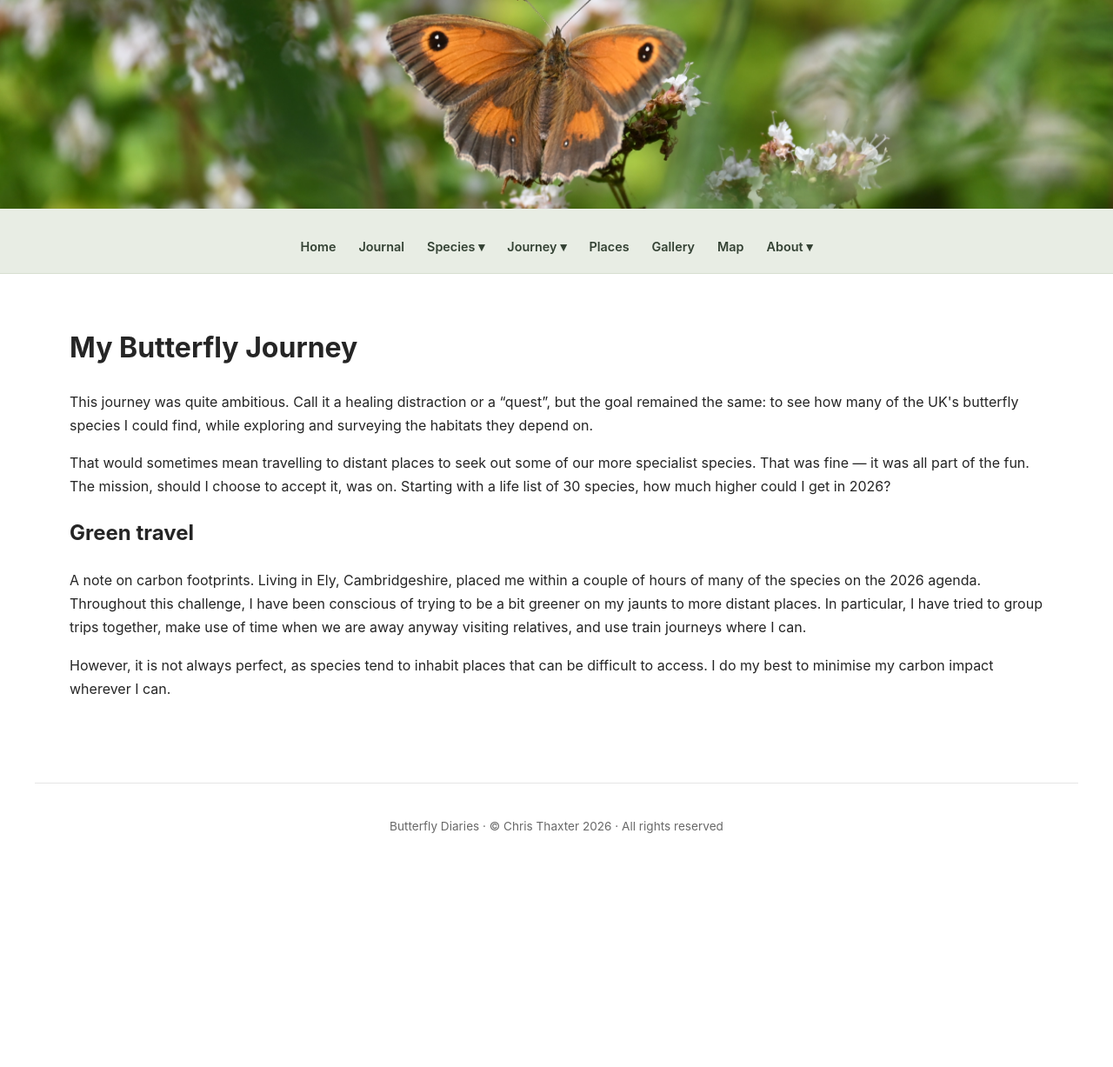
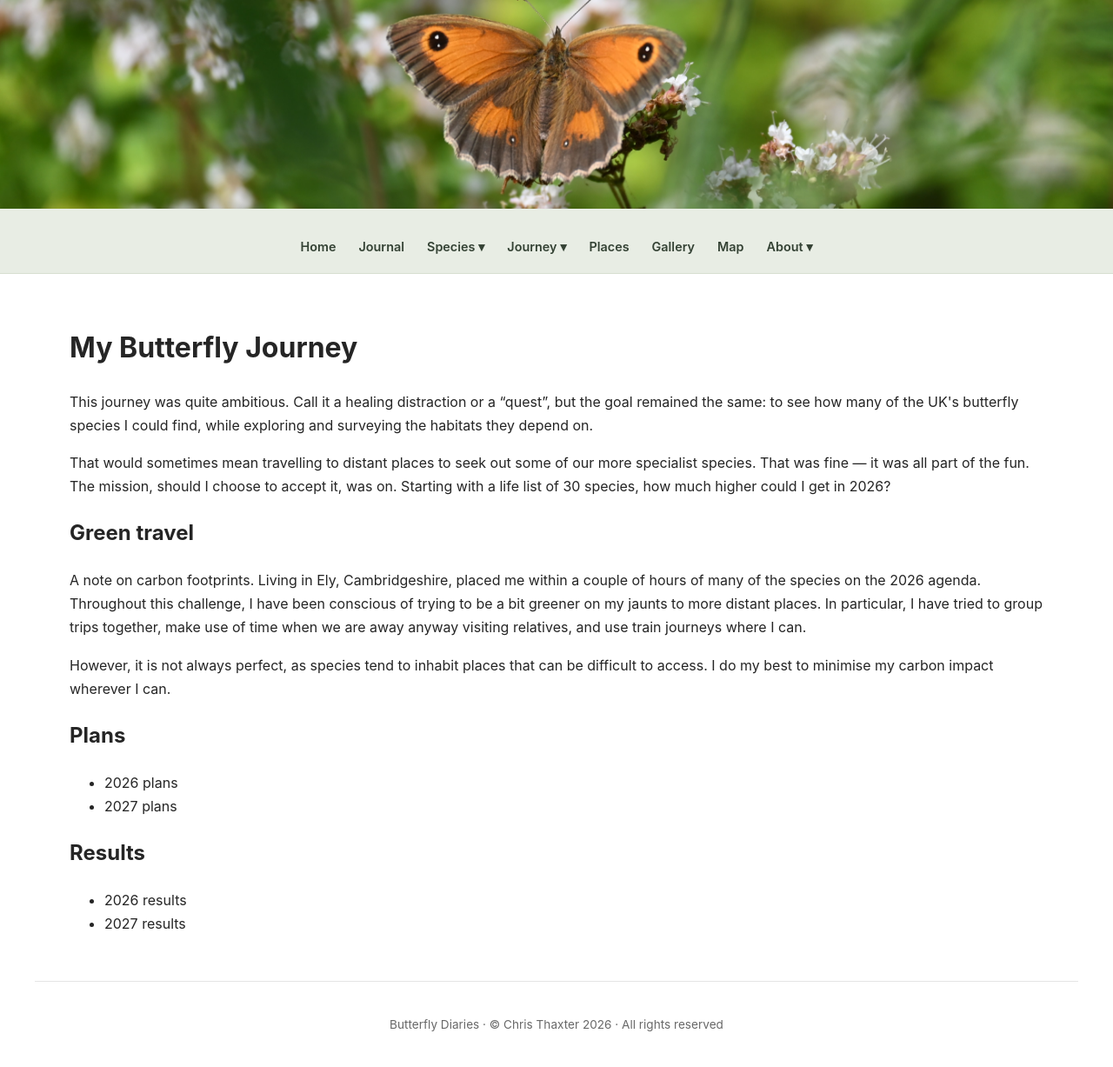
Before and after one commit to christhaxter/butterfly-diaries, a Jekyll site: the page built from journey/index.html, in a window 1280 px wide. Shown: the whole page at 87% size. Built offline with Jekyll 4.4.1, drawn with Linux system fonts in a browser that asks for light colours; before the commit the page ends 1000 px from its top, so only the background shows below that.

Commit message:
final bug fix

```diff
--- a/journey/index.html
+++ b/journey/index.html
@@ -35,3 +35,15 @@ could I get in 2026?
   can be difficult to access. I do my best to minimise my carbon impact
   wherever I can.
 </p>
+
+<h2>Plans</h2>
+<ul>
+  <li><a href="{{ '/journey/plans/2026/' | relative_url }}">2026 plans</a></li>
+  <li><a href="{{ '/journey/plans/2027/' | relative_url }}">2027 plans</a></li>
+</ul>
+
+<h2>Results</h2>
+<ul>
+  <li><a href="{{ '/journey/results/2026/' | relative_url }}">2026 results</a></li>
+  <li><a href="{{ '/journey/results/2027/' | relative_url }}">2027 results</a></li>
+</ul>
```
